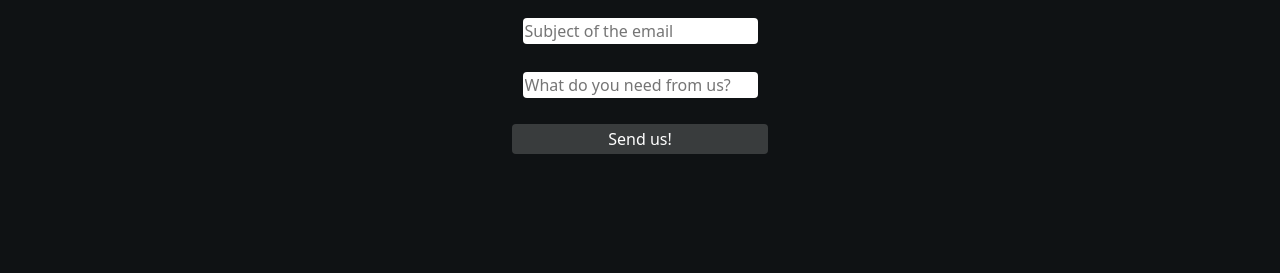
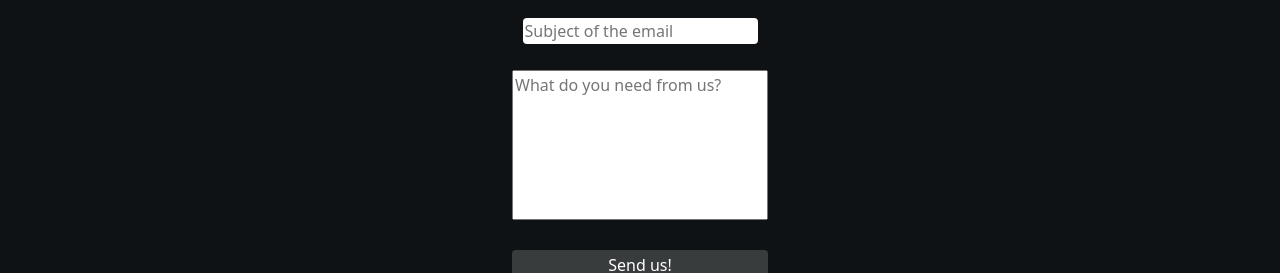
Before and after one commit to BarberoPablo/Commodities-Project, a React (Create React App) app in the folder client/: page /feedback in a window 1280 px wide. Shown: the part 231-504 px from the top of the page. Built offline with nearby package versions, Linux system fonts and the light colour scheme; no server answers.

Commit message:
Refactor (client/Feedback): textArea modified

```diff
--- a/client/src/Components/Home/Footer/Feedback.jsx
+++ b/client/src/Components/Home/Footer/Feedback.jsx
@@ -95,12 +95,15 @@ const Feedback = () => {
         {errors.subject ? <p>{errors.subject}</p> : false}
         <br />
         <br />
-        <input
+        <textarea
+          className={s.description}
           onChange={(e) => handleChange(e)}
           name="text"
           value={input.text}
+          autoComplete= "off"
           placeholder="What do you need from us?"
-        ></input>
+          rows= "6"
+        ></textarea>
         {errors.text ? <p>{errors.text}</p> : false}
         <br />
         <br />
--- a/client/src/Components/Home/Footer/css/Feed.module.css
+++ b/client/src/Components/Home/Footer/css/Feed.module.css
@@ -15,3 +15,9 @@
   background-color: rgba(255, 255, 255, 0.178);
   color: #fff;
 }
+.description{
+  resize: none;
+  width: 20%;
+  overflow: hidden;
+  min-height: 100px;
+}
```
